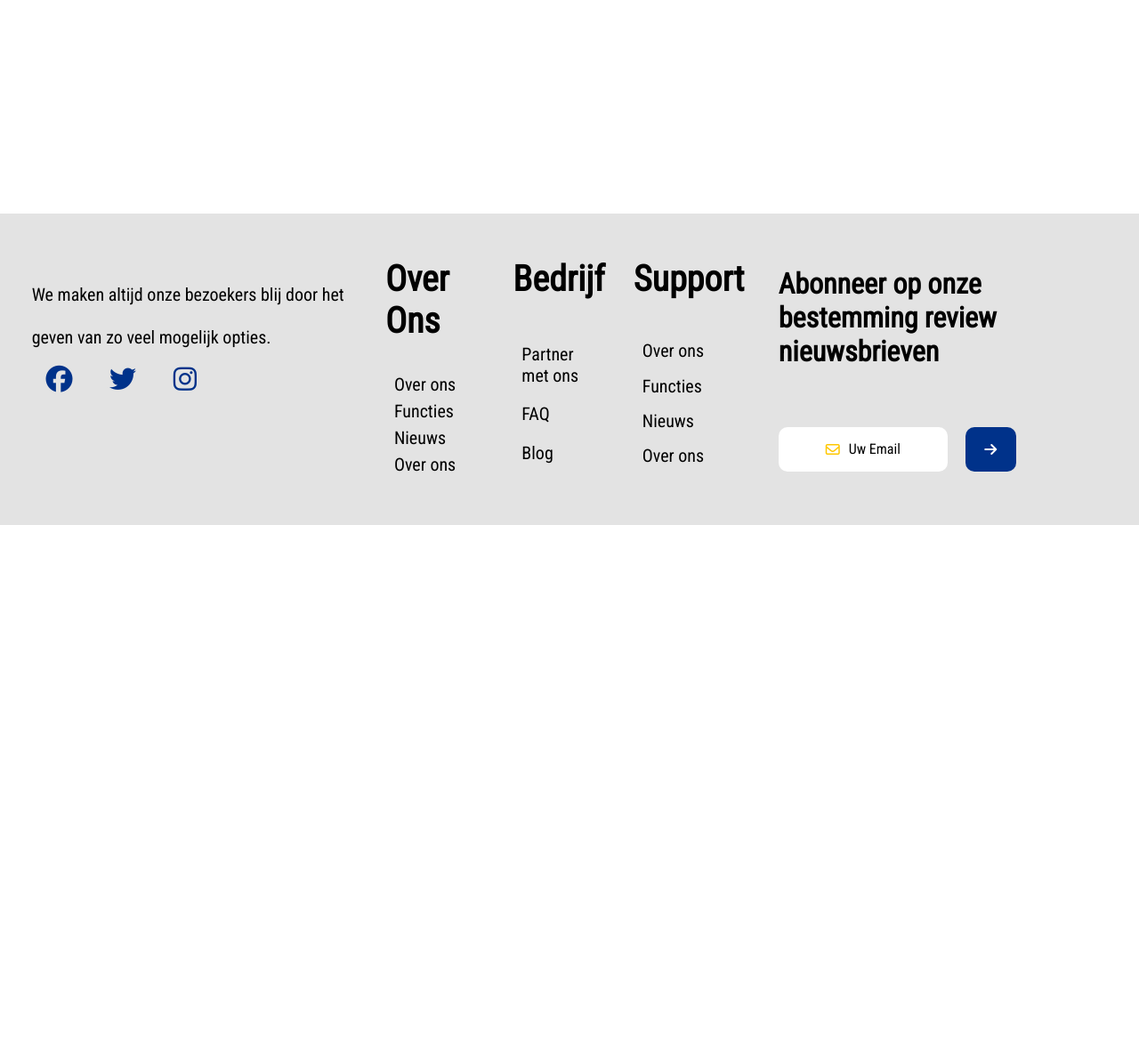
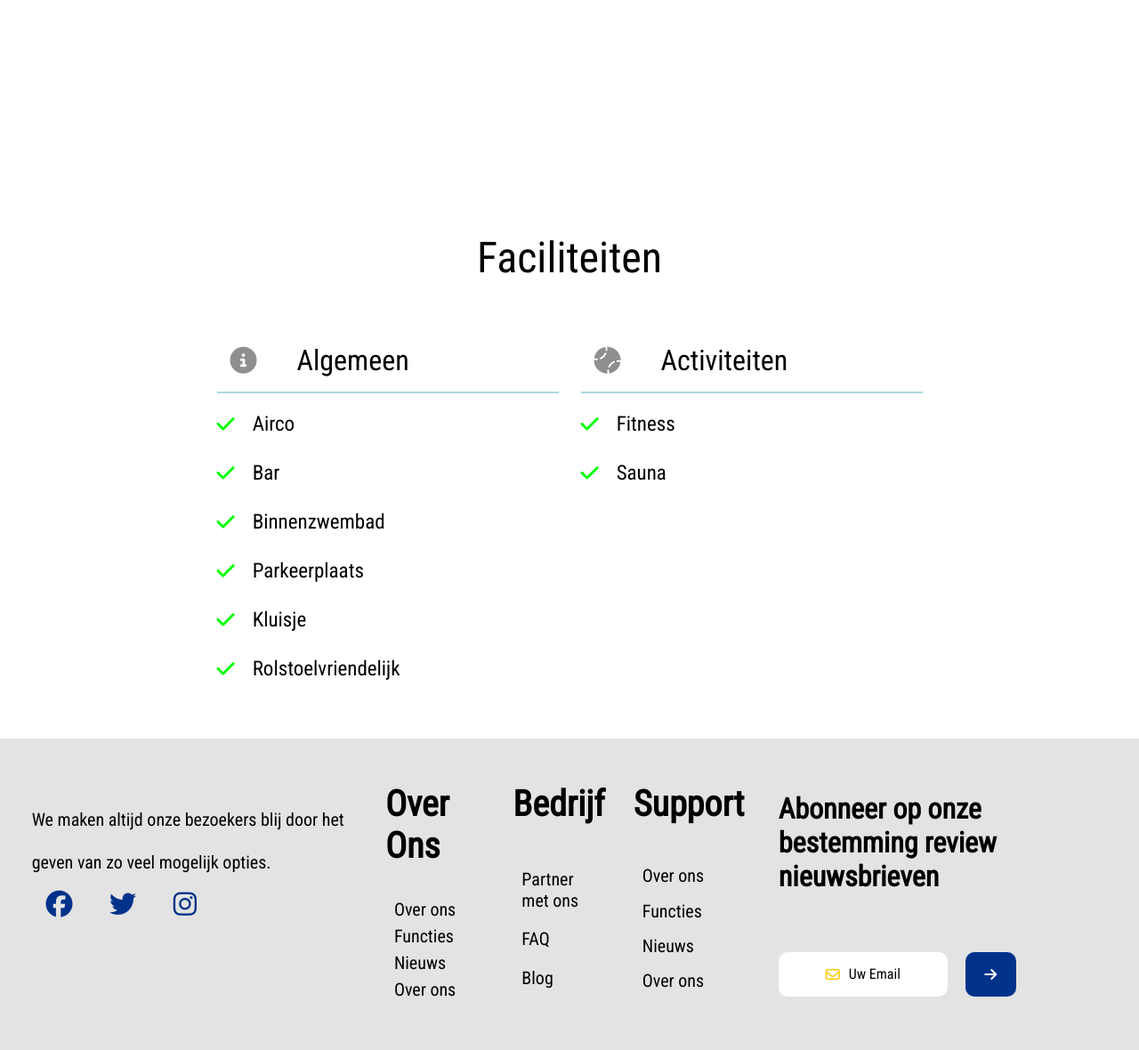
Before and after one commit to SergioGomezAlvarez/Reisorganisatie, a PHP site: page /bestemming.php in a window 1280 px wide; the page is wider, and only the part inside the window is pictured. Shown: the part 2276-3456 px from the top of that part at 89% size. Before the commit the page ends 2866 px from the top of that part, so only its background shows below. Run offline with PHP 8.4, Linux system fonts and the light colour scheme; data that the repository does not hold is empty; some libraries are stand-ins or nearby versions.

Commit message:
bestemming.php klaar

```diff
--- a/bestemming.php
+++ b/bestemming.php
@@ -245,6 +245,64 @@ try {
                 ?>
         </div>
     </div>
+    <div class="faciliteiten-titel-bg">
+        <h1 class="faciliteiten-titel">Faciliteiten</h1>
+    </div>
+    <div class="faciliteiten-container">
+        <div class="faciliteiten-algemeen">
+            <div class="algemeen-titel">
+                <i class="fa-solid fa-circle-info circle-info" style="color: #8f8f8f;"></i>
+                <h1 class="algemeen-text">Algemeen</h1>
+            </div>
+            <div class="line">
+            </div>
+            <div class="algemeen-topics">
+                <div class="topics">
+                    <i class="fa-solid fa-check check" style="color: #00ff04;"></i>
+                    <p class="topics-text">Airco</p>
+                </div>
+                <div class="topics">
+                    <i class="fa-solid fa-check check" style="color: #00ff04;"></i>
+                    <p class="topics-text">Bar</p>
+                </div>
+                <div class="topics">
+                    <i class="fa-solid fa-check check" style="color: #00ff04;"></i>
+                    <p class="topics-text">Binnenzwembad</p>
+                </div>
+                <div class="topics">
+                    <i class="fa-solid fa-check check" style="color: #00ff04;"></i>
+                    <p class="topics-text">Parkeerplaats</p>
+                </div>
+                <div class="topics">
+                    <i class="fa-solid fa-check check" style="color: #00ff04;"></i>
+                    <p class="topics-text">Kluisje</p>
+                </div>
+                <div class="topics">
+                    <i class="fa-solid fa-check check" style="color: #00ff04;"></i>
+                    <p class="topics-text">Rolstoelvriendelijk</p>
+                </div>
+            </div>
+        </div>
+        <div class="faciliteiten-activiteiten">
+            <div class="activiteiten-titel">
+                <i class="fa-solid fa-baseball baseball" style="color: #8f8f8f;"></i>
+                <h1 class="algemeen-text">Activiteiten</h1>
+            </div>
+            <div class="line">
+            </div>
+            <div class="algemeen-topics">
+                <div class="topics">
+                    <i class="fa-solid fa-check check" style="color: #00ff04;"></i>
+                    <p class="topics-text">Fitness</p>
+                </div>
+                <div class="topics">
+                    <i class="fa-solid fa-check check" style="color: #00ff04;"></i>
+                    <p class="topics-text">Sauna</p>
+                </div>
+
+            </div>
+        </div>
+    </div>
     <footer>
         <div class="footer-container">
             <div class="footer-socials">
```
